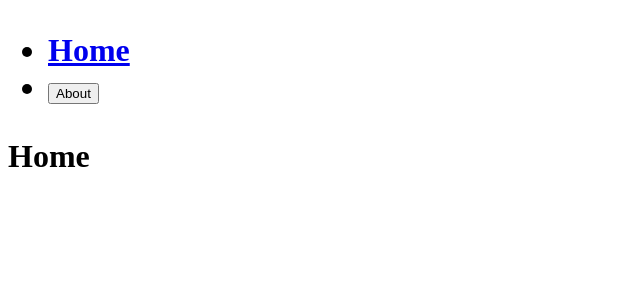
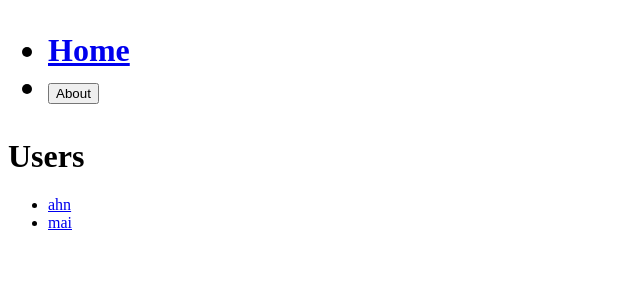
Before and after one commit to honghyunAhn/react-master, a React (Create React App) app: page / in a window 1280 px wide. Shown: the top 300 px of the page, without its empty margins (0-640 px from the left). Built offline with nearby package versions, Linux system fonts and the light colour scheme.

Commit message:
feat : useParams

```diff
--- a/src/Router.tsx
+++ b/src/Router.tsx
@@ -4,6 +4,7 @@
 import Root from "./Root";
 import NotFound from "./screens/NotFound";
 import ErrorComponent from "./components/ErrorComponent";
+import User from "./screens/users/User";
 
 const router = createBrowserRouter([
   {
@@ -20,6 +21,11 @@
         element: <About />,
         errorElement: <ErrorComponent />,
       },
+      {
+        path: "users/:userId",
+        element: <User />,
+        errorElement: <ErrorComponent />,
+      },
     ],
     errorElement: <NotFound />,
   },
--- /dev/null
+++ b/src/db.ts
@@ -0,0 +1,10 @@
+export const users = [
+  {
+    id: 1,
+    name: "ahn",
+  },
+  {
+    id: 2,
+    name: "mai",
+  },
+];
--- a/src/screens/Home.tsx
+++ b/src/screens/Home.tsx
@@ -1,5 +1,19 @@
+import { Link } from "react-router-dom";
+import { users } from "../db";
+
 function Home() {
-  return <h1>Home</h1>;
+  return (
+    <div>
+      <h1>Users</h1>
+      <ul>
+        {users.map((user) => (
+          <li key={user.id}>
+            <Link to={`/users/${user.id}`}>{user.name}</Link>
+          </li>
+        ))}
+      </ul>
+    </div>
+  );
 }
 
 export default Home;
--- /dev/null
+++ b/src/screens/users/User.tsx
@@ -0,0 +1,13 @@
+import { useParams } from "react-router-dom";
+import { users } from "../../db";
+
+function User() {
+  const { userId } = useParams();
+  return (
+    <h1>
+      User with it {userId} is named: {users[Number(userId) - 1].name}
+    </h1>
+  );
+}
+
+export default User;
```
